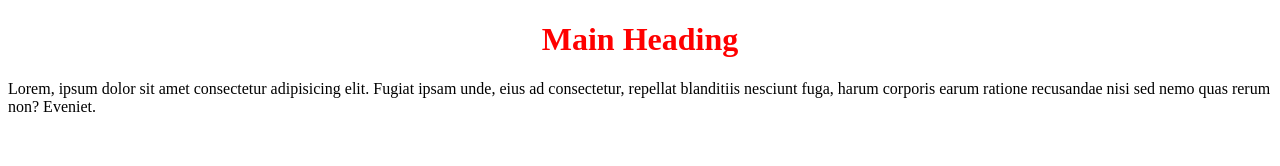
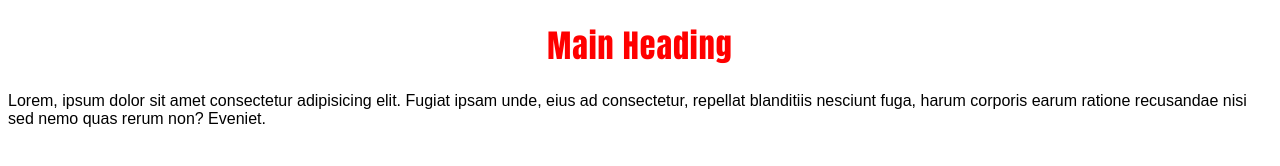
Before and after one commit to sakthiprabhu-k/demo-repo, a plain HTML site: page index.html in a window 1280 px wide. Drawn offline with Linux system fonts and the light colour scheme.

Commit message:
Updating styles
add font-family and some other styles

```diff
--- a/style.css
+++ b/style.css
@@ -1,4 +1,11 @@
 h1 {
     text-align: center;
     color: red;
+    font-family: Impact, sans-serif;
+    letter-spacing: 1px;
+    font-weight: normal;
 }
+
+p {
+    font-family: sans-serif;
+}
```
